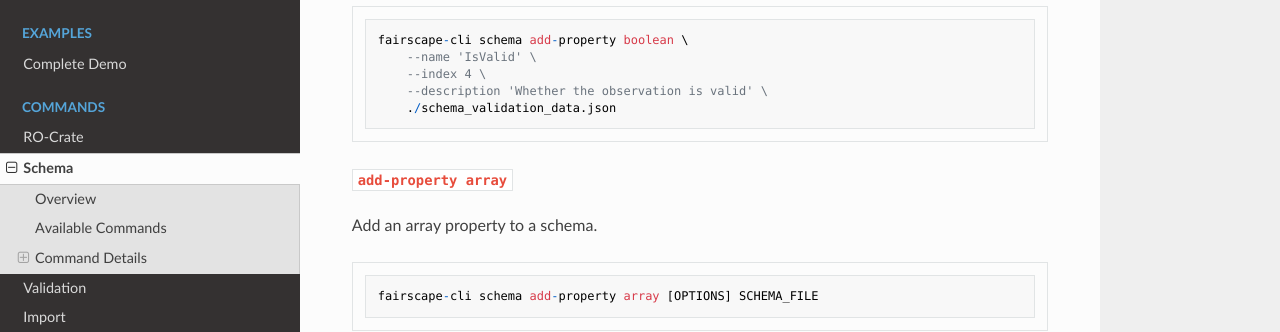
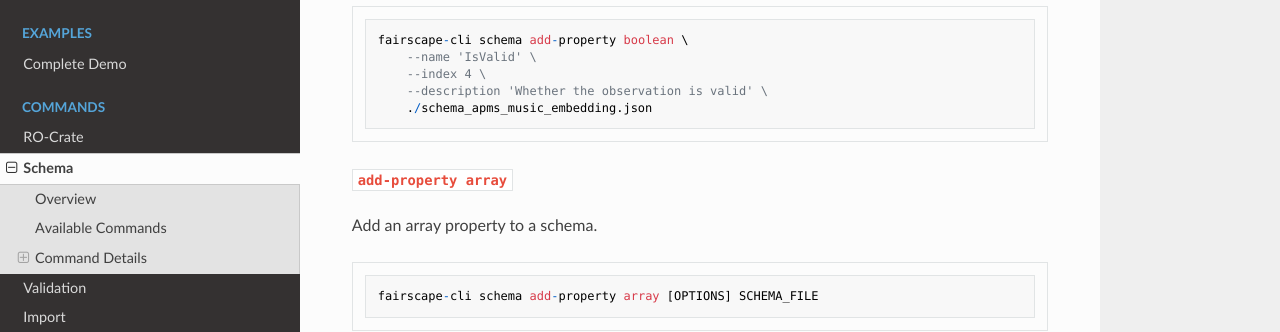
Before and after one commit to fairscape/fairscape-cli, an MkDocs documentation site: the page built from docs/commands/schema.md, in a window 1280 px wide and 900 px high, scrolled down 3708 px. Shown: the part 159-491 px from the top of the window. Built offline with MkDocs 1.6.1, drawn with Linux system fonts in a browser that asks for light colours; nearby versions of some CDN libraries.

Commit message:
missed one

````diff
--- a/docs/commands/schema.md
+++ b/docs/commands/schema.md
@@ -162,7 +162,7 @@ fairscape-cli schema add-property boolean \
     --name 'IsValid' \
     --index 4 \
     --description 'Whether the observation is valid' \
-    ./schema_validation_data.json
+    ./schema_apms_music_embedding.json
 ```
 
 #### `add-property array`
````
